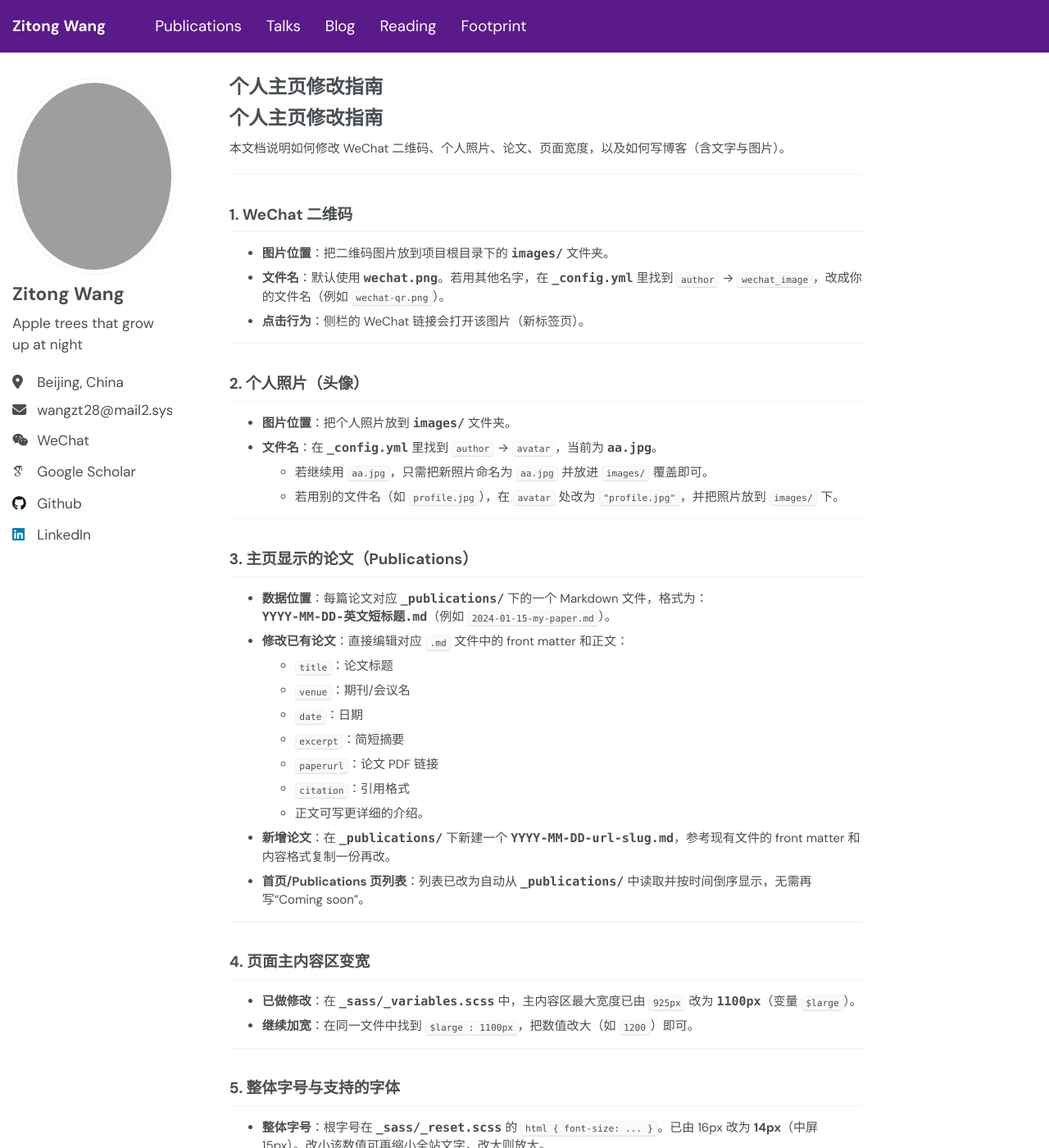
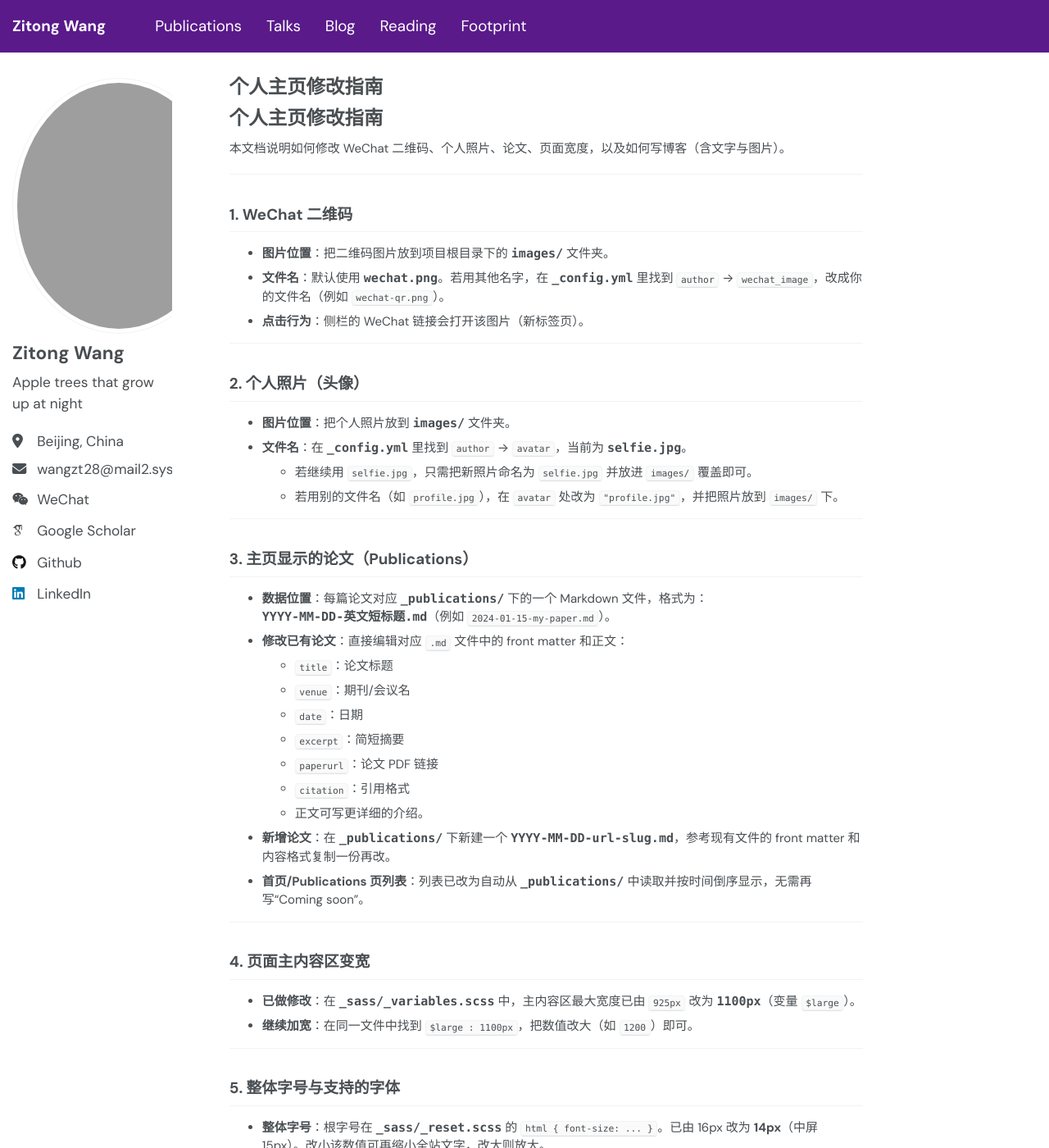
Before and after one commit to ZitongWang018/ZitongWang018.github.io, a Jekyll site: the page built from EDITING_GUIDE.md, in a window 1280 px wide and 1400 px high. Shown: the whole window at 82% size. Built offline with Jekyll 4.4.1, drawn with Linux system fonts in a browser that asks for light colours; some web fonts are replaced; our own code applies the rules of GitHub Pages for plain Markdown files.

Commit message:
Avatar: selfie.jpg; larger profile photo and publication teasers

```diff
--- a/EDITING_GUIDE.md
+++ b/EDITING_GUIDE.md
@@ -15,8 +15,8 @@
 ## 2. 个人照片（头像）
 
 - **图片位置**：把个人照片放到 **`images/`** 文件夹。
-- **文件名**：在 **`_config.yml`** 里找到 `author` → `avatar`，当前为 **`aa.jpg`**。
-  - 若继续用 `aa.jpg`，只需把新照片命名为 `aa.jpg` 并放进 `images/` 覆盖即可。
+- **文件名**：在 **`_config.yml`** 里找到 `author` → `avatar`，当前为 **`selfie.jpg`**。
+  - 若继续用 `selfie.jpg`，只需把新照片命名为 `selfie.jpg` 并放进 `images/` 覆盖即可。
   - 若用别的文件名（如 `profile.jpg`），在 `avatar` 处改为 `"profile.jpg"`，并把照片放到 `images/` 下。
 
 ---
--- a/_config.yml
+++ b/_config.yml
@@ -21,7 +21,7 @@
 #               Additional customization can be done by editing /_includes/author-profile.html
 author:
   # Biographic information
-  avatar           : "aa.jpg"   # 个人头像：将照片放在 images/ 下，此处填文件名
+  avatar           : "selfie.jpg"   # 个人头像：将照片放在 images/ 下，此处填文件名
   wechat_image     : "wechat.jpg"  # 微信二维码：将图片放在 images/ 下，此处填文件名
   name             : "Zitong Wang"
   # pronouns         : "he/him"
--- a/_data/publications.yml
+++ b/_data/publications.yml
@@ -1,7 +1,7 @@
 # Homepage publication cards — rendered by _includes/publications-list.html
 #
 # 缩略图流程：
-# 1) 准备 teaser 图（jpg/png/webp）。左侧固定框约 480×360px；整图包含在框内（object-fit: contain）；不足处留白为白底。
+# 1) 准备 teaser 图（jpg/png/webp）。左侧固定框约 560×420px；整图包含在框内（object-fit: contain）；不足处留白为白底。
 # 2) 把文件放进仓库的 images/（或 images/pubs/ 子文件夹亦可）。
 # 3) 在下面对应论文条目里增加一行：teaser: "/images/你的文件名.png"
 #    （路径以站点根目录为准，开头要有 /；与 permalink/baseurl 无关，Jekyll 会 relative_url。）
--- a/_sass/_publication-cards.scss
+++ b/_sass/_publication-cards.scss
@@ -4,8 +4,8 @@
 
 $pub-badge-purple: #5a1a8a;
 /* Teaser — fixed frame for homepage publication thumbnails (contain, white letterboxing). */
-$pub-thumb-box-width: 480px;
-$pub-thumb-box-height: 360px;
+$pub-thumb-box-width: 560px;
+$pub-thumb-box-height: 420px;
 
 .pub-cards {
   margin: 1rem 0 2rem;
--- a/_sass/_sidebar.scss
+++ b/_sass/_sidebar.scss
@@ -102,9 +102,9 @@
   }
 
   img {
-    max-width: 200px;
-    width: 200px;
-    height: 240px;
+    max-width: 260px;
+    width: 260px;
+    height: 312px;
     aspect-ratio: 5 / 6;
     object-fit: cover;
     border-radius: 50%;
```
Also changed, not shown: 2 other files.
